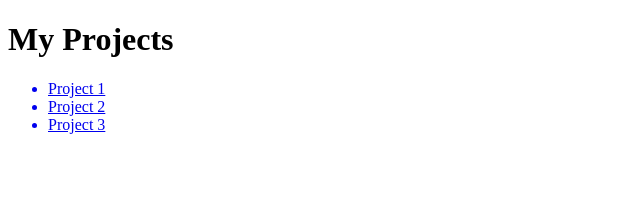
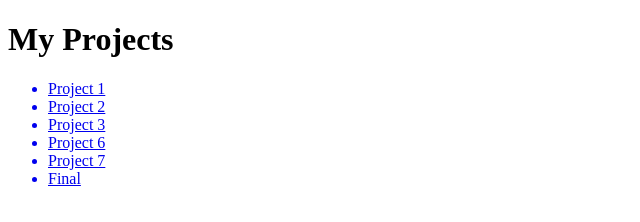
Before and after one commit to andrewxm/andrewxm.github.io, a plain HTML site: page index.html in a window 1280 px wide. Shown: the whole page, without its empty margins (0-640 px from the left). Drawn offline with Linux system fonts and the light colour scheme.

Commit message:
Update index.html

```diff
--- a/index.html
+++ b/index.html
@@ -14,6 +14,8 @@
       <a href="project1.html"><li>Project 1</li></a>
       <a href="project2.html"><li>Project 2</li></a>
       <a href="project3.html"><li>Project 3</li></a>
-
+      <a href="project6/project6.html"><li>Project 6</li></a>
+      <a href="project7/project7.html"><li>Project 7</li></a>
+      <a href="finalproject/finalproject-home.html"><li>Final</li></a>
     </ul>
   </body>
```
